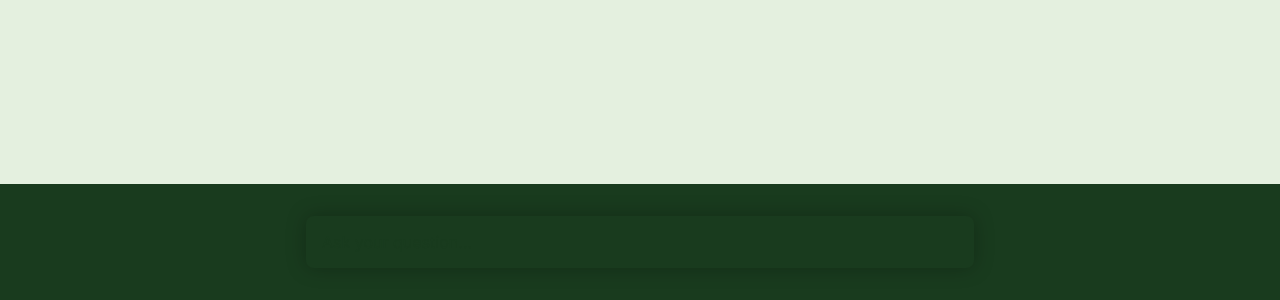
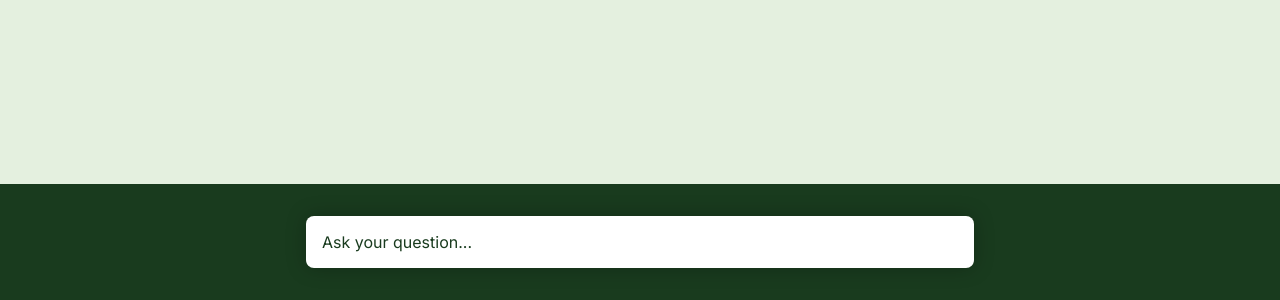
Before and after one commit to magixmirror/symbiotic-bot, a plain HTML site: page index.html in a window 1280 px wide. Shown: the part 500-800 px from the top of the page. Drawn offline with Linux system fonts and the light colour scheme.

Commit message:
Update mattGPT.css

```diff
--- a/mattGPT.css
+++ b/mattGPT.css
@@ -107,7 +107,6 @@ p.thinking {
     box-shadow: 0px 0px 20px rgba(0, 0, 0, 0.25);
     border: none;
     font-size: 1rem;
-    background-color: var(--light-gray);
     color: #193b1e;
     outline: none;
 }
```
